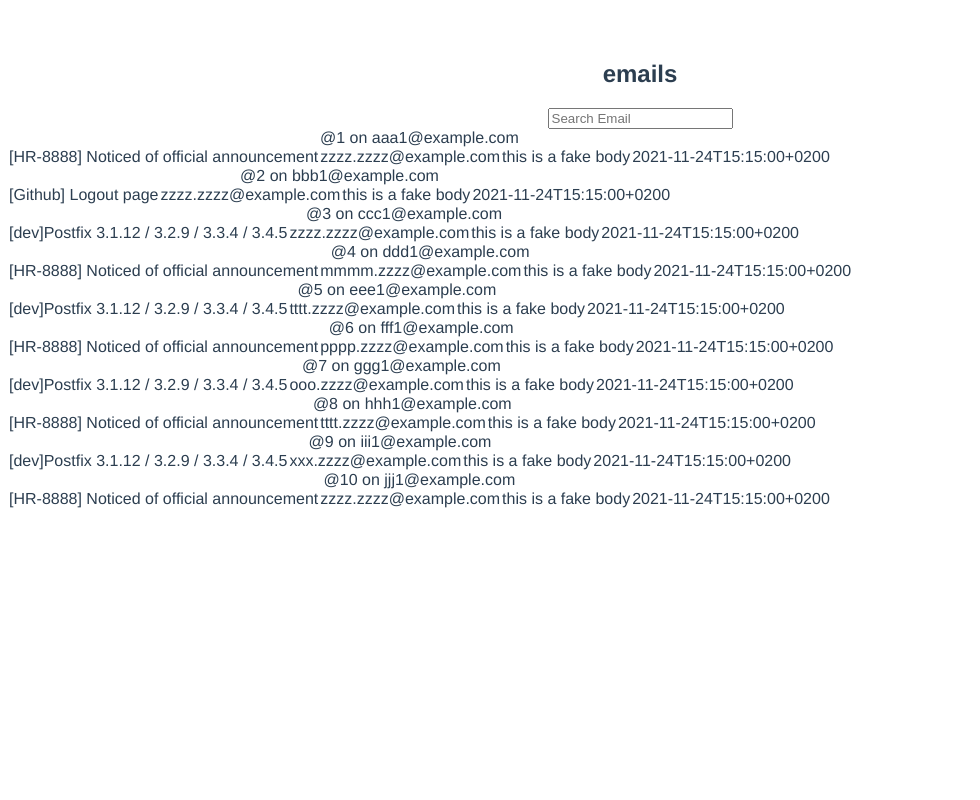
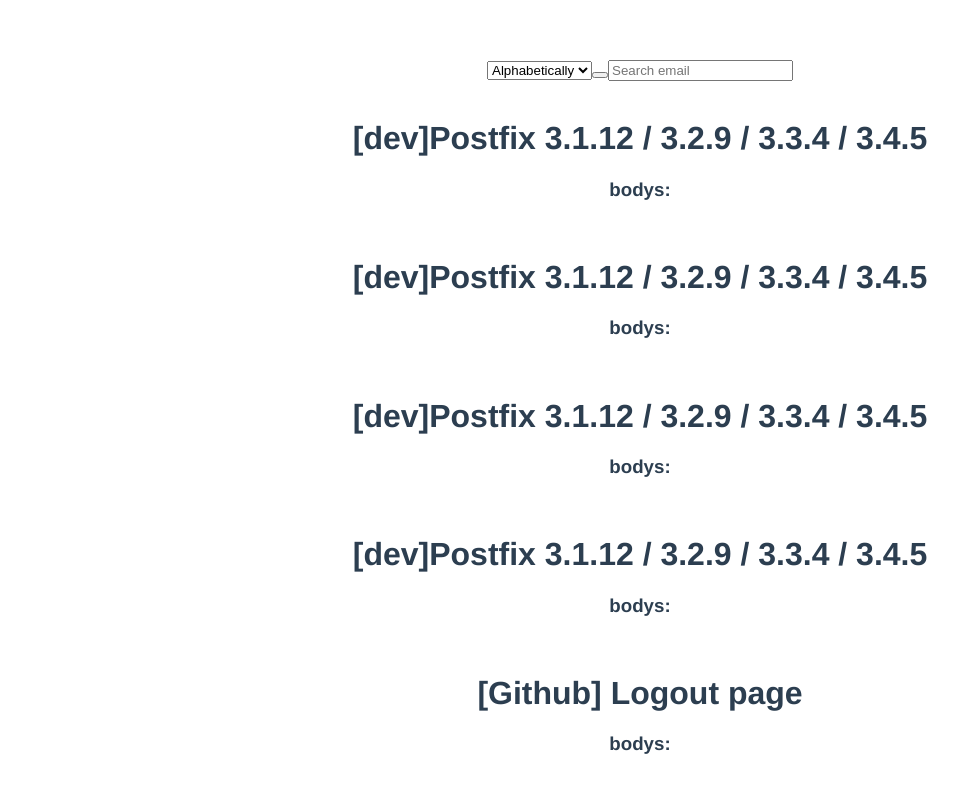
Before and after one commit to Lukaszk01/HenngeChallenge, a Vue app in the folder hennge-challenge/: page / in a window 1280 px wide. Shown: the top 800 px of the page, without its empty margins (0-980 px from the left). Built offline with nearby package versions, Linux system fonts and the light colour scheme.

Commit message:
search engine works

```diff
--- a/hennge-challenge/src/App.vue
+++ b/hennge-challenge/src/App.vue
@@ -1,8 +1,60 @@
 <template>
   <div id="app">
+
+<div id="sort-bar">
+    <select name="sortBy" id="select" v-model="sortBy">
+      <option value="alphabetically">Alphabetically</option>
+    </select>
+    <button v-on:click="ascending = !ascending" class="sort-button">
+      <i v-if="ascending" class="fa fa-sort-up"></i>
+      <i v-else class="fa fa-sort-down"></i>
+    </button>
+
+    <input type="text" v-model="searchValue" placeholder="Search email" id="search-input">
+    <i class="fa fa-search"></i>
+  </div>
+
+  <!-- Where the array of emails get rendered as cards -->
+  <div id="email-container">
+    <div class="card" v-for="email in filteredEmails" :key="email.subject">
+      <img :src="email.img" class="email-image">
+      <div class="content">
+        <h1 class="email-subject">
+          {{ email.subject }}
+        </h1>
+        <p>
+          {{ email.description }}
+        </p>
+        <span class="body-span">
+
+          <h3 class="body-subject">
+            bodys:
+          </h3>
+       <!--    <ol class="body-list">
+            <li v-for="body in email.bodys">- {{ body }}</li>
+          </ol> -->
+        </span>
+      </div>
+
+    </div>
+  </div>
+  </div>
+
+
+
+
+
+
+
+
+
+
+
+
+
     <h2>emails</h2>
     <input type="text" v-model="searchValue" placeholder="Search Email" id="search-input">
-  </div>
+
 
     <div class="emails">
     <EmailData v-for="email in emails" :key="email.id" :email="email" />
```
